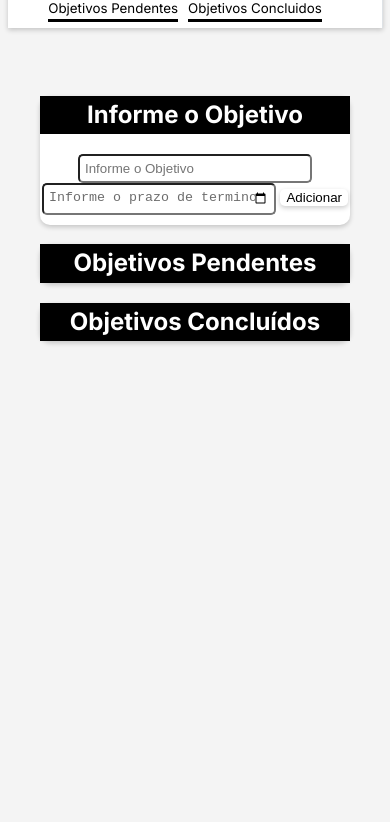
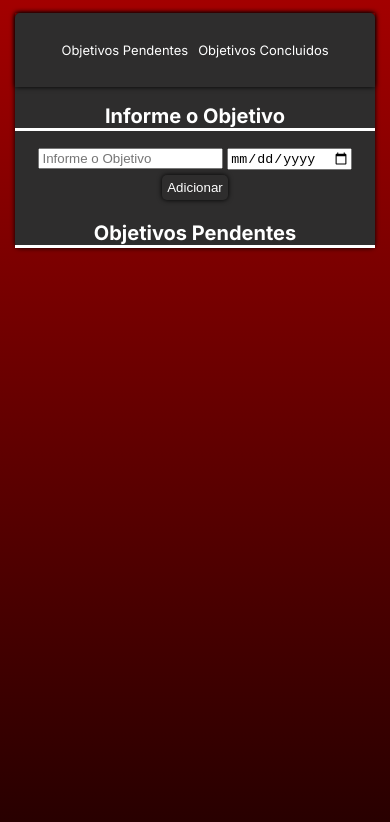
Before and after one commit to ramonmtomaz/lista-de-tarefas, a plain HTML site: page index.html in a window 390 px wide. Drawn offline with Linux system fonts and the light colour scheme.

Commit message:
Update style.css

```diff
--- a/style.css
+++ b/style.css
@@ -1,107 +1,79 @@
- {
-  margin: 0;
-  padding: 0;
-  box-sizing: border-box;
-}
-
 body {
-  line-height: 1.6;
-  background-color: #f4f4f4;
+  height: 100vh;
+  background: linear-gradient(to bottom, rgb(163, 0, 0), rgb(34, 0, 0));
+  background-repeat: no-repeat;
   font-family: "Inter", sans-serif;
+  color: white;
 }
 
 .paginatoda {
   display: flex;
-  min-height: calc(100vh - 80px);
+  margin: auto;
+  width: 800px;
+  background-color: rgb(46, 45, 45);
+  border-radius: 5px;
+  box-shadow: 0 0 5px black;
 }
 
-.cabecalho {
-  background-color: white;
-  color: #000;
-  margin-top: 0;
-  box-shadow: 0px 2px 5px rgba(0, 0, 0, 0.2);
-}
-
-.navbar ul {
-  width: 220px;
-  background-color: #fff;
-  border-right: 1px solid #dee2e6;
-  flex-shrink: 0;
-  padding: 0;
-  height: 100%;
-  margin-top: 0;
-  box-shadow: 0px 2px 5px rgba(0, 0, 0, 0.2);
+.navbar {
+  width: 200px;
+  /* border-right: solid 1px black; */
+  box-shadow: 0 0 5px black;
 }
 
 .listaNavbar {
-  display: flex;
-  flex-direction: column;
   list-style: none;
+  padding: 24px;
+  margin-left: -40px;
+  text-align: flex-start;
 }
 
 .listaNavbar a {
   display: block;
-  width: auto;
-  text-align: left;
-  color: #000;
   text-decoration: none;
+  color: white;
+  font-size: small;
   transition: transform 0.3s ease;
-  border-bottom: solid;
-  margin-top: 10px;
+  /* text-decoration: underline; */
+  padding: 5px;
 }
 
 a:hover {
-  transform: scale(1.1);
+  transform: scale(1.2);
+  background-color: inherit;
+  border-radius: 5px;
+  box-shadow: 0 0 5px black;
 }
 
-h1.cabecalho {
+.conteudo {
+  flex: 1;
+  display: flex;
+  /* flex-direction: column; */
+  align-items: center;
+  justify-content: center;
   text-align: center;
 }
 
-.conteudo {
-  flex-grow: 1;
-  padding: 2rem;
-  margin-top: 0;
-  /* margin: auto; */
-  max-width: 768px;
+.tarefasPendentes h2,
+.lista-concluido h2 {
+  text-align: center;
+  border-bottom: solid white;
 }
 
-.input-add-tarefa {
-  text-align: center;
-  background-color: white;
-  box-shadow: 0px 2px 5px rgba(0, 0, 0, 0.2);
-  padding-bottom: 10px;
-  border-radius: 10px;
+.tarefasPendentes {
+  display: block;
 }
 
-.botao-add-tarefa {
-  background-color: white;
-  border-radius: 5px;
-  border: white;
-  box-shadow: 0px 2px 5px rgba(0, 0, 0, 0.2);
-  transition: transform 0.3s ease;
+.lista-concluido {
+  display: none;
 }
 
-.botao-add-tarefa:hover {
-  transform: scale(1.1);
-  margin-left: 5px;
-  box-shadow: 0px 2px 5px rgba(0, 0, 0, 0.2);
+.campoListaPendente {
+  list-style: none;
+  text-align: start;
 }
 
-.lista-pendente,
-.lista-concluido {
-  background-color: white;
-  box-shadow: 0px 2px 5px rgba(0, 0, 0, 0.2);
-  border-radius: 10px;
-}
-
-h2 {
-  color: #fff;
-  background-color: #000;
-  text-align: center;
-}
-
-li {
+.tarefa-item {
   display: flex;
   align-items: center;
   justify-content: flex-start;
@@ -110,19 +82,31 @@ li {
   padding-right: 20px;
 }
 
-li > p {
+.item-pendente {
+  width: 180px;
+  height: 20px;
   padding: 5px;
   text-align: left;
-  background-color: #fff;
-  width: 80%;
-  border: solid 1px;
+  /* border-bottom: solid 1px white;
+  border-right: solid 1px white; */
+  box-shadow: 0 0 5px black;
+}
+
+.data-termino {
+  width: 180px;
+  height: 20px;
+  padding: 5px;
+  text-align: left;
+  /* border-bottom: solid 1px white;
+  border-right: solid 1px white; */
+  box-shadow: 0 0 5px black;
 }
 
 .concluido,
 .remover {
   font-size: 20px;
   transition: transform 0.3s ease;
-  background-color: white;
+  background-color: transparent;
   border: none;
 }
 
@@ -131,71 +115,116 @@ li > p {
   transform: scale(1.2);
 }
 
-input[type="date"] {
-  position: relative; /* Essencial para o posicionamento do placeholder */
-  cursor: pointer;
-  width: 220px;
+.botao-add-tarefa {
+  background-color: transparent;
+  border: none;
+  color: white;
+  box-shadow: 0 0 5px black;
   border-radius: 5px;
+  transition: transform 0.3s ease;
   padding: 5px;
+  margin: 5px;
 }
 
-input[type="date"]:invalid {
-  color: transparent;
-}
-
-input[type="date"]:invalid::before {
-  position: absolute;
-  content: attr(data-placeholder);
-  color: #6d6d6d;
-}
-
-input[type="text"] {
-  border-radius: 5px;
-  padding: 5px;
-  width: 220px;
+.botao-add-tarefa:hover {
+  transform: scale(1.2);
+  background-color: green;
 }
 
 @media screen and (max-width: 480px) {
   .paginatoda {
     display: block;
+    margin: auto;
+    max-width: 360px;
+    background-color: rgb(46, 45, 45);
+    border-radius: 5px;
+    box-shadow: 0 0 5px black;
+    font-size: smaller;
   }
 
-  .navbar ul {
-    width: 100%;
-    height: 40px;
-    background-color: #fff;
-    flex-shrink: 0;
-    padding: 0;
-    margin-top: 0;
-    box-shadow: 0px 2px 5px rgba(0, 0, 0, 0.2);
+  .navbar {
+    width: 360px;
+    /* border-right: solid 1px black; */
+    box-shadow: 0 0 5px black;
   }
 
   .listaNavbar {
     display: flex;
-    flex-direction: row;
     list-style: none;
+    /* padding: 24px; */
+    /* margin-left: -40px; */
+    text-align: center;
     align-items: center;
     justify-content: center;
   }
 
   .listaNavbar a {
-    display: block;
-    width: auto;
-    text-align: center;
-    font-size: smaller;
-    color: #000;
     text-decoration: none;
-    transition: transform 0.3s ease;
-    border-bottom: solid;
-    margin-top: 10px;
+    color: white;
+    /* text-decoration: underline; */
+    padding: 5px;
   }
 
   a:hover {
-    transform: scale(1.1);
+    transform: scale(1);
+  }
+
+  .conteudo {
+    display: block;
+    align-items: center;
+    justify-content: center;
+    text-align: center;
+    width: 360px;
+  }
+
+  .tarefasPendentes h2,
+  .lista-concluido h2 {
+    text-align: center;
+    border-bottom: solid white;
   }
 
   .tarefasPendentes {
     display: block;
-    gap: 15px;
+  }
+
+  .input-add-tarefa {
+    gap: 20px;
+  }
+
+  .lista-concluido {
+    display: none;
+  }
+
+  .campoListaPendente {
+    list-style: none;
+    text-align: start;
+  }
+
+  .tarefa-item {
+    display: flex;
+    align-items: center;
+    justify-content: flex-start;
+    margin-top: -20px;
+    gap: 10px;
+    padding-right: 20px;
+  }
+
+  .item-pendente {
+    width: 180px;
+    height: 30px;
+    padding: 5px;
+    text-align: center;
+    line-height: 30px;
+    box-shadow: 0 0 5px black;
+  }
+
+  .data-termino {
+    width: 180px;
+    height: 30px;
+    padding: 5px;
+    text-align: left;
+    /* border-bottom: solid 1px white;
+    border-right: solid 1px white; */
+    box-shadow: 0 0 5px black;
   }
 }
```
